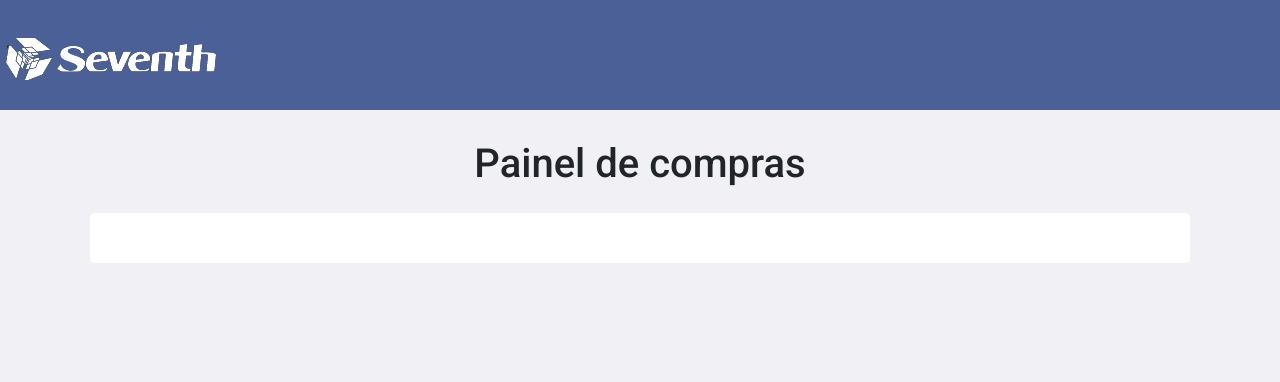
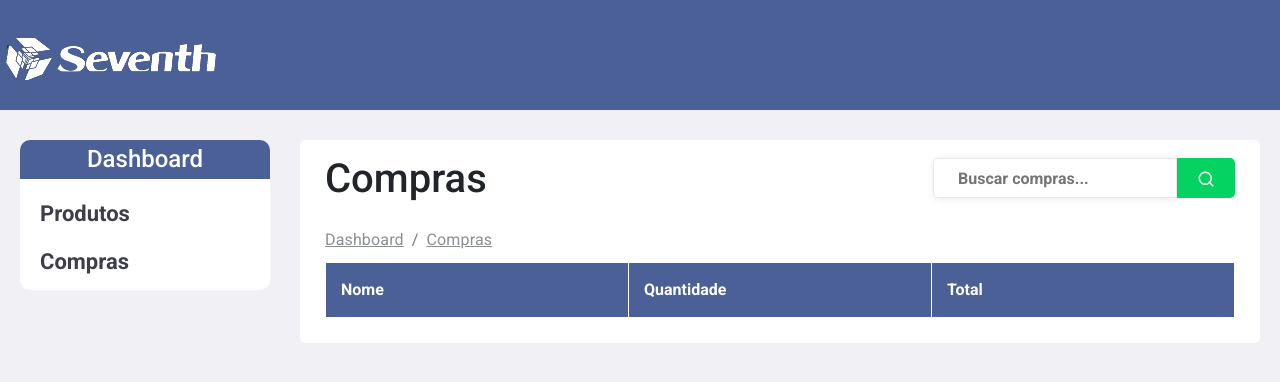
Before and after one commit to Lucasedusi/s-shop-challenge, a React (Create React App) app: page /purchase in a window 1280 px wide. Shown: the top 382 px of the page. Built offline with nearby package versions, Linux system fonts and the light colour scheme.

Commit message:
style list purchase

```diff
--- a/src/components/Cart/index.tsx
+++ b/src/components/Cart/index.tsx
@@ -36,7 +36,7 @@ const Cart: React.FC<Props> = ({ setCartOpen, setCartItems, cartItems, addToCart
     e.preventDefault();
 
     const totalItems = cartItems.reduce((confirm: number, item) => confirm + item.amount, 0);
-    const totalPrice = calculateTotal(cartItems);
+    const totalPrice = calculateTotal(cartItems).toFixed(2);
     const sale = { name, totalItems, totalPrice };
 
     addSales(sale);
@@ -60,7 +60,7 @@ const Cart: React.FC<Props> = ({ setCartOpen, setCartItems, cartItems, addToCart
 
         <input
           required
-          name="nome"
+          name="name"
           placeholder="Nome Completo"
           value={name}
           onChange={(e) => setName(e.target.value)}
--- a/src/components/SiderBarAdmin/index.tsx
+++ b/src/components/SiderBarAdmin/index.tsx
@@ -8,7 +8,7 @@ const SideBarAdmin: React.FC = () => {
     <SideBarContainer>
       <h4>Dashboard</h4>
       <Content>
-        <Link to="/">Produtos</Link>
+        <Link to="/dashboard">Produtos</Link>
         <Link to="/purchase">Compras</Link>
       </Content>
     </SideBarContainer>
--- a/src/pages/ProductPurchase/index.tsx
+++ b/src/pages/ProductPurchase/index.tsx
@@ -1,8 +1,11 @@
 import React, { useEffect, useState } from 'react';
 
-import { HeaderShop } from '../../components';
+import { HeaderShop, SideBarAdmin } from '../../components';
+import { FiSearch } from 'react-icons/fi';
 
-import { ProductsContainer, GeneralContainer } from './styles';
+import { ProductsContainer, GeneralContainer, Form, Search } from './styles';
+import Breadcrumbs from '@material-ui/core/Breadcrumbs/Breadcrumbs';
+import { Link } from 'react-router-dom';
 
 export type SalesType = {
   name: string;
@@ -10,7 +13,8 @@ export type SalesType = {
   totalPrice: number;
 };
 
-const Dashboard: React.FC = () => {
+const ProductPurchase: React.FC = () => {
+  const [search, setSearch] = useState('');
   const [sales, setSales] = useState([] as SalesType[]);
 
   useEffect(() => {
@@ -29,34 +33,49 @@ const Dashboard: React.FC = () => {
       <HeaderShop />
 
       <GeneralContainer>
-        <h1>Painel de compras</h1>
+        <SideBarAdmin />
         <ProductsContainer data-testid="foods-list">
-          {' '}
-          {sales.map((sale) => (
-            <ul key={JSON.stringify(sale)}>
-              <li>{sale.name}</li>
-              <li>{sale.totalItems}</li>
-              <li>{sale.totalPrice}</li>
-            </ul>
-          ))}
+          <Search>
+            <h1>Compras</h1>
+            <Form onSubmit={() => {}}>
+              <input type="text" placeholder="Buscar compras..." onChange={(event) => setSearch(event.target.value)} />
+              <button type="submit">
+                <FiSearch size={18} />
+              </button>
+            </Form>
+          </Search>
+          <Breadcrumbs className="breadcrubs">
+            <Link to="/dashboard">Dashboard</Link>
+            <Link to="/purchase">Compras</Link>
+          </Breadcrumbs>
+          <table>
+            <tr>
+              <th>Nome</th>
+              <th>Quantidade</th>
+              <th>Total</th>
+            </tr>
+          </table>
+          {sales
+            .filter((sale) => {
+              if (search === '') {
+                return sale;
+              } else if (sale.name.toLowerCase().includes(search.toLowerCase())) {
+                return sale;
+              }
+            })
+            .map((sale) => (
+              <table>
+                <tr>
+                  <td width="33%">{sale.name}</td>
+                  <td width="33%">{sale.totalItems}</td>
+                  <td width="33%">R$ {sale.totalPrice}</td>
+                </tr>
+              </table>
+            ))}
         </ProductsContainer>
       </GeneralContainer>
     </>
   );
 };
 
-export default Dashboard;
-
-// <table>
-//             <tr>
-//               <th>{cartItems.name}</th>
-//               <th>Quantidade</th>
-//               <th>Total</th>
-//             </tr>
-
-//             <tr>
-//               <td></td>
-//               <td></td>
-//               <td></td>
-//             </tr>
-//           </table>
+export default ProductPurchase;
--- a/src/pages/ProductPurchase/styles.ts
+++ b/src/pages/ProductPurchase/styles.ts
@@ -1,10 +1,11 @@
 import styled from 'styled-components';
+import { shade } from 'polished';
 
 export const GeneralContainer = styled.div`
   display: flex;
-  flex-direction: column;
+  flex-direction: row;
   justify-content: space-between;
-  margin: 30px 90px;
+  margin: 30px 20px;
 
   h1 {
     text-align: center;
@@ -20,6 +21,20 @@ export const ProductsContainer = styled.div`
   background-color: #fff;
   padding: 25px;
   border-radius: 5px;
+  flex-direction: column;
+
+  .breadcrubs {
+    margin: 10px 0;
+
+    a {
+      color: #8b8e94;
+      transition: all, 0.6s;
+
+      &:hover {
+        color: ${shade(0.2, '#4a6097')};
+      }
+    }
+  }
 
   table {
     font-family: Roboto;
@@ -33,15 +48,55 @@ export const ProductsContainer = styled.div`
     padding: 15px;
     background-color: #4a6097;
     color: #fff;
+    width: 200px;
   }
 
   td {
     border: 1px solid #dddddd;
     text-align: left;
     padding: 15px;
+    font-size: 18px;
+    font-family: Roboto;
+    font-weight: 600;
+  }
+`;
+
+export const Search = styled.div`
+  display: flex;
+  align-items: flex-start;
+  justify-content: space-between;
+  margin: -10px 0;
+`;
+
+export const Form = styled.form`
+  display: flex;
+
+  input {
+    flex: 1;
+    font-weight: 600;
+    color: #292929;
+    font-size: 16px;
+    height: 40px;
+    padding: 0 24px;
+    border: 0;
+    margin-top: 3px;
+    border-radius: 5px 0 0 5px;
+    border: 1px solid rgba(0, 0, 0, 0.09);
+    box-shadow: 1px 1px 8px rgb(0 0 0 / 9%);
   }
 
-  /* tr:nth-child(even) {
-  background-color: #dddddd;
-} */
+  button {
+    height: 40px;
+    padding: 0 20px;
+    background-color: #04d361;
+    border-radius: 0 5px 5px 0;
+    border: 0;
+    margin-top: 3px;
+    color: #fff;
+    font-weight: bold;
+    transition: all, 0.6s;
+    &:hover {
+      background: ${shade(0.2, '#04d361')};
+    }
+  }
 `;
```
